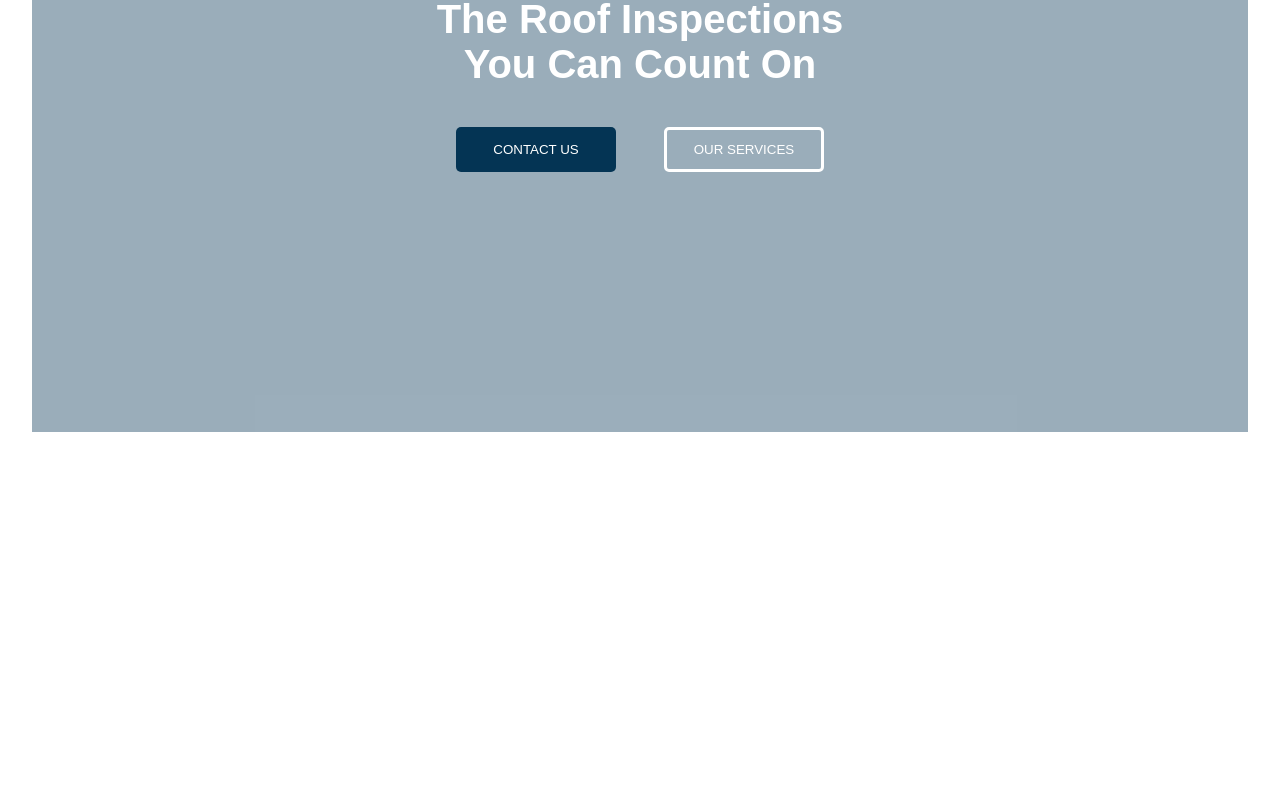
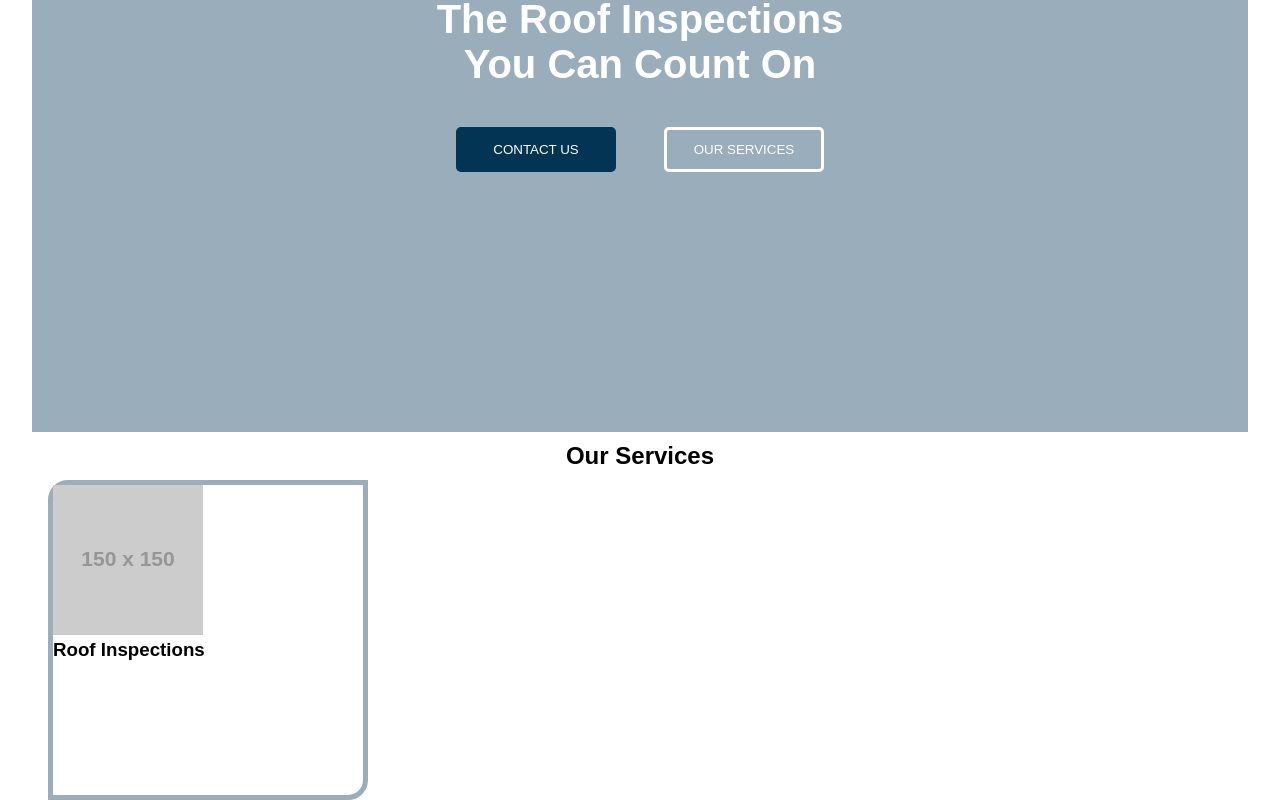
Before and after one commit to mtdecaf/bcri, a Next.js app: page / in a window 1280 px wide. Shown: the part 368-1168 px from the top of the page. Before the commit the page ends 800 px from the top, so only its background shows below. Built offline with nearby package versions, Linux system fonts and the light colour scheme.

Commit message:
added flipable cards

```diff
--- a/components/LandingSection/LandingSection.jsx
+++ b/components/LandingSection/LandingSection.jsx
@@ -30,7 +30,7 @@ const LandingSection = () => {
     }, [hasWindow]);
 
     return mounted && (
-        <div className={cx("landing-section")} id="landing-section">
+        <section className={cx("landing-section")} id="landing-section">
             <div className={cx("landing-section__inner-wrap")}>
                 {windowWidth >= 768 ?
                     <h1 className={cx("landing-section__title")}>The Roof Inspections <br></br> You Can Count On</h1>
@@ -41,7 +41,7 @@ const LandingSection = () => {
                     <button className={cx("landing-section__button", "landing-section__button--sub", "landing-section__button-service")} href="">OUR SERVICES</button>
                 </div>
             </div>
-        </div>
+        </section>
     )
 }
 
--- /dev/null
+++ b/components/ServicesSection/ServicesSection.jsx
@@ -0,0 +1,29 @@
+import styles from "./ServicesSection.module.scss";
+import classNames from "classnames/bind";
+let cx = classNames.bind(styles);
+
+import ServicesCard from "./components/ServicesCard";
+
+const servicesData = [
+    {
+        title: "Roof Inspections",
+        description: "We inspect all types of roofs, including metal, wood, and concrete. We also inspect all types of roofs, including metal, wood, and concrete.",
+    },
+    {
+        title: "Roof Inspections",
+        description: "We inspect all types of roofs, including metal, wood, and concrete. We also inspect all types of roofs, including metal, wood, and concrete.",
+    },
+];
+
+const ServicesSection = () => {
+    return (
+        <section className={cx("service-section")}>
+            <div className={cx("service-section__title-wrap")}>
+                <h1 className={cx("service-section__title")}>Our Services</h1>
+            </div>
+            <ServicesCard />
+        </section>
+    )
+}
+
+export default ServicesSection;
--- /dev/null
+++ b/components/ServicesSection/ServicesSection.module.scss
@@ -0,0 +1,15 @@
+@use "styles/global/colors" as *;
+@use "styles/global/mixins.scss" as *;
+@use "styles/global/variables.scss" as *;
+
+.service-section {
+    @include side-padding-mobile;
+    &__title {
+        &-wrap {
+            height: 3rem;
+            display: flex;
+            justify-content: center;
+            align-items: center;
+        }
+    }
+}
--- /dev/null
+++ b/components/ServicesSection/components/ServicesCard.jsx
@@ -0,0 +1,29 @@
+import { useState } from 'react';
+import ReactCardFlip from 'react-card-flip';
+
+import styles from "./ServicesCard.module.scss";
+import classNames from "classnames/bind";
+let cx = classNames.bind(styles);
+
+const ServicesCard = () => {
+    const [isFlipped, setIsFlipped] = useState(false);
+    const handleClick = () => {
+        setIsFlipped(!isFlipped);
+    };
+
+    return (
+        <div className={cx("services-card__outter-wrap")}>
+            <ReactCardFlip isFlipped={isFlipped} flipDirection="horizontal">
+                <div className={cx("services-card__front-wrap", "services-card")} onClick={handleClick}>
+                    <img className={cx("services-card__icon")} src="https://via.placeholder.com/150" alt=""/>
+                    <h3 className={cx("services-card__title")}>Roof Inspections</h3>
+                </div>
+                <div className={cx("services-card__back-wrap", "services-card")} onClick={handleClick}>
+                    <p className={cx("services-card__description")}>We inspect all types of roofs, including metal, wood, and concrete. We also inspect all types of roofs, including metal, wood, and concrete.</p>
+                </div>
+            </ReactCardFlip>
+        </div>
+    )
+}
+
+export default ServicesCard;
--- /dev/null
+++ b/components/ServicesSection/components/ServicesCard.module.scss
@@ -0,0 +1,13 @@
+@use "styles/global/colors" as *;
+@use "styles/global/mixins.scss" as *;
+@use "styles/global/variables.scss" as *;
+
+.services-card {
+    border: 5px solid rgba(4, 52, 84, 0.4);
+    border-radius: 20px 0;
+    aspect-ratio: 1;
+    &__outter-wrap {
+        width: 100%;
+        max-width: 320px;
+    }
+}
--- a/package.json
+++ b/package.json
@@ -16,6 +16,7 @@
     "classnames": "^2.3.1",
     "next": "12.1.4",
     "react": "18.0.0",
+    "react-card-flip": "^1.1.5",
     "react-dom": "18.0.0",
     "react-icons": "^4.3.1",
     "sass": "^1.50.0"
--- a/pages/index.js
+++ b/pages/index.js
@@ -1,10 +1,12 @@
 import styles from "../styles/Home.module.css";
 import LandingSection from "../components/LandingSection/LandingSection";
+import ServicesSection from "../components/ServicesSection/ServicesSection";
 
 export default function Home() {
   return (
     <div className={styles.container}>
       <LandingSection />
+      <ServicesSection />
     </div>
   );
 }
```
Also changed, not shown: 1 other file (tests, documents, lock files or other folders).
